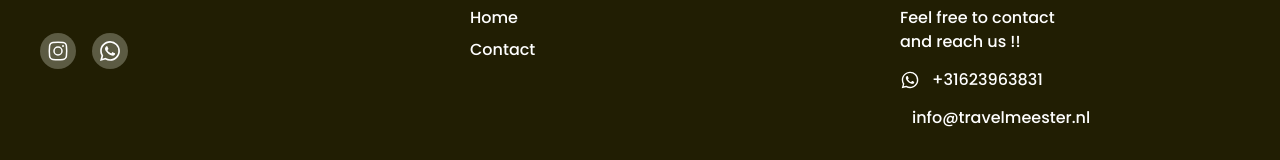
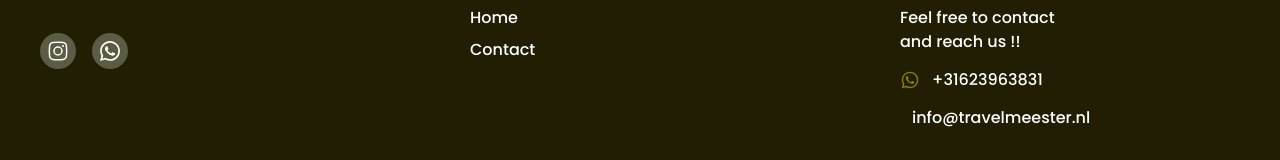
Before and after one commit to amanullhazoha/rate-hawk, a Next.js app: page / in a window 1280 px wide. Shown: the part 2007-2167 px from the top of the page. Built offline with nearby package versions, Linux system fonts and the light colour scheme; no server answers.

Commit message:
time format

```diff
--- a/src/components/layoutSection/UserLayout.tsx
+++ b/src/components/layoutSection/UserLayout.tsx
@@ -306,7 +306,7 @@ const UserLayout = ({
               <div className="flex flex-col gap-3.5 text-white text-base font-medium">
                 <p>Feel free to contact and reach us !!</p>
                 <p className="flex gap-3 items-center">
-                  <WhatsappIcon className="w-5 h-5" />
+                  <WhatsappIcon className="w-5 h-5 text-[#8A7E0F]" />
                   <a href="tel:+31623963831">+31623963831</a>
                 </p>
 
```
